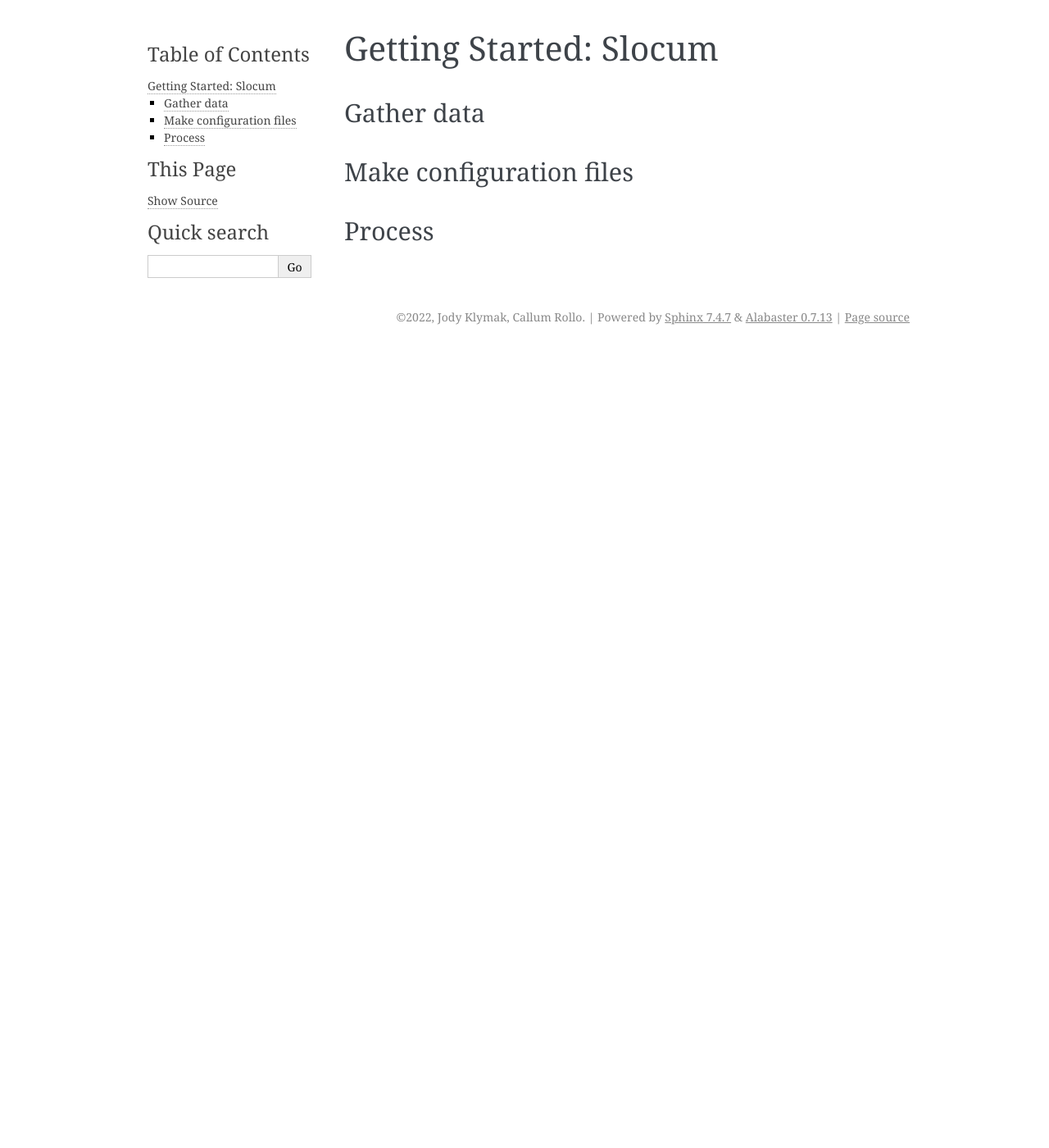
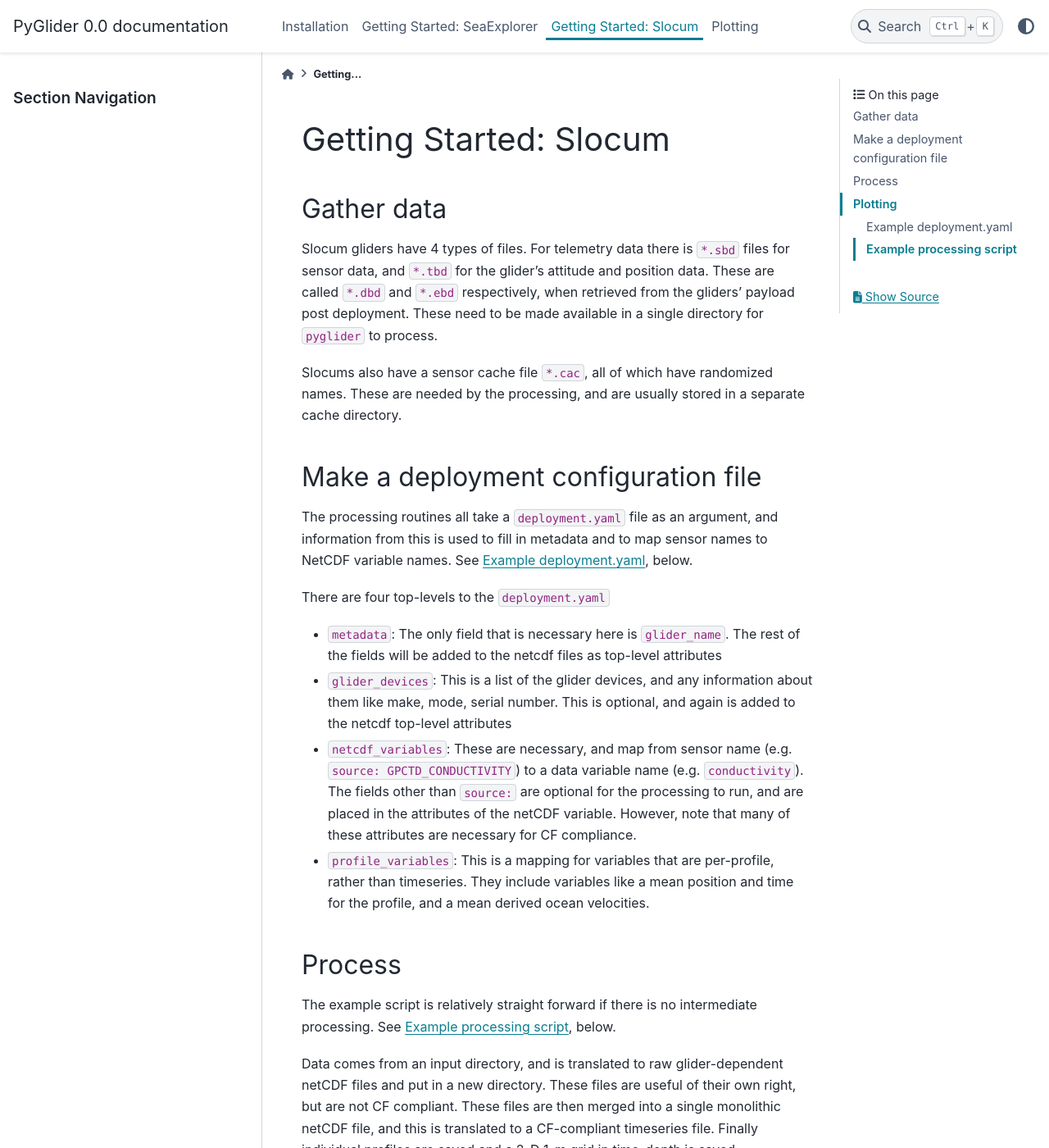
Before and after one commit to c-proof/pyglider, a Sphinx documentation site: the page built from docs/getting-started-slocum.md, in a window 1280 px wide and 1400 px high. Shown: the whole window at 82% size. Built offline with Sphinx 7.4.7 and the PyData theme 0.15.4, drawn with Linux system fonts in a browser that asks for light colours; pages that are not in the unit, such as notebooks, are missing from menus; some of the changed text lies outside the part shown.

Commit message:
DOC: slocum

````diff
--- a/docs/conf.py
+++ b/docs/conf.py
@@ -17,9 +17,9 @@
 
 # -- Project information -----------------------------------------------------
 
-project = 'pyglider'
-copyright = '2022, Jody Klymak, Callum Rollo'
-author = 'Jody Klymak, Callum Rollo'
+project = 'PyGlider'
+copyright = '2022, PyGlider team'
+author = 'PyGlider team'
 
 # The full version, including alpha/beta/rc tags
 release = '0.0'
@@ -63,7 +63,7 @@ exclude_patterns = ['_build', 'Thumbs.db', '.DS_Store']
 # The theme to use for HTML and HTML Help pages.  See the documentation for
 # a list of builtin themes.
 #
-html_theme = 'alabaster'
+html_theme = "pydata_sphinx_theme"
 
 # Add any paths that contain custom static files (such as style sheets) here,
 # relative to this directory. They are copied after the builtin static files,
--- a/docs/getting-started-slocum.md
+++ b/docs/getting-started-slocum.md
@@ -2,6 +2,47 @@
 
 ## Gather data
 
-## Make configuration files
+Slocum gliders have 4 types of files.  For telemetry data there is `*.sbd` files for sensor data, and `*.tbd` for the glider's attitude and position data.  These are called `*.dbd` and `*.ebd` respectively, when retrieved from the gliders' payload post deployment.  These need to be made available in a single directory for `pyglider` to process.
+
+Slocums also have a sensor cache file `*.cac`, all of which have randomized names.  These are needed by the processing, and are usually stored in a separate cache directory.
+
+## Make a deployment configuration file
+
+The processing routines all take a `deployment.yaml` file as an argument, and information from this is used to fill in metadata and to map sensor names to NetCDF variable names.  See {ref}`ExDeplSlocum`, below.
+
+There are four top-levels to the `deployment.yaml`
+
+- `metadata`: The only field that is necessary here is `glider_name`.  The rest of the fields will be added to the netcdf files as top-level attributes
+- `glider_devices`: This is a list of the glider devices, and any information about them like make, mode, serial number.  This is optional, and again is added to the netcdf top-level attributes
+- `netcdf_variables`: These are necessary, and map from sensor name (e.g. `source: GPCTD_CONDUCTIVITY`) to a data variable name (e.g. `conductivity`).  The fields other than `source:` are optional for the processing to run, and are placed in the attributes of the netCDF variable.  However, note that many of these attributes are necessary for CF compliance.
+- `profile_variables`: This is a mapping for variables that are per-profile, rather than timeseries.  They include variables like a mean position and time for the profile, and a mean derived ocean velocities.
 
 ## Process
+
+The example script is relatively straight forward if there is no intermediate processing.  See {ref}`ExProcSlocum`, below.
+
+Data comes from an input directory, and is translated to raw glider-dependent netCDF files and put in a new directory.  These files are useful of their own right, but are not CF compliant.  These files are then merged into a single monolithic netCDF file, and this is translated to a CF-compliant timeseries file.  Finally individual profiles are saved and a 2-D 1-m grid in time-depth is saved.
+
+```{note} The initial conversion from the Dinkum format to netCDF is quite slow, particularly for full-resolution datasets.
+```
+
+It is likely that between these steps the user will want to add any screening steps, or adjustments to the calibrations.  PyGlider does not provide those steps.
+
+## Plotting
+
+Optionally, PyGlider provides some bespoke plotting routines.  We find these useful for realtime monitoring of data as it is telemetered back from deployed gliders, so they are provided here for reference.  They use a separate `plotting.yml` file to configure the subplots.
+
+
+(ExDeplSlocum)=
+### Example deployment.yaml
+
+```{literalinclude} ../example-slocum/deploymentRealtime.yml
+:language: yaml
+```
+
+(ExProcSlocum)=
+### Example processing script
+
+```{literalinclude} ../example-slocum/process_deploymentRealtime.py
+:language: python
+```
--- a/requirements.txt
+++ b/requirements.txt
@@ -16,3 +16,4 @@ sphinx
 autoapi
 numpydoc
 myst-parser
+pydata-sphinx-theme
````
